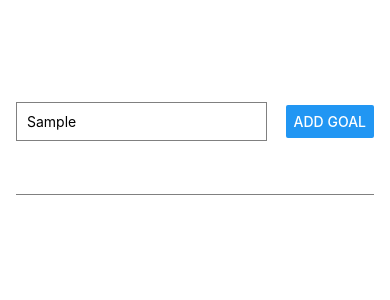
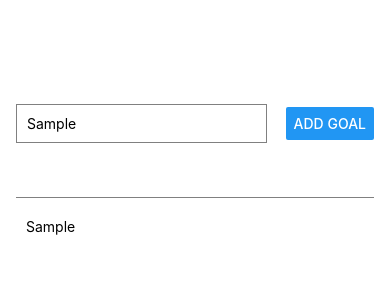
Before and after one commit to RadekMyska27/React_Native_Course, a React Native app: screen / in a window 390 px wide. Both pictures are taken after typing "Sample" into the empty fields and a click on the button "ADD GOAL". Shown: the top 300 px of the page. Built offline with nearby package versions, Linux system fonts and the light colour scheme.

Commit message:
added remove handler

```diff
--- a/App.tsx
+++ b/App.tsx
@@ -3,12 +3,29 @@ import React, {useState} from "react";
 import GoalItem from "./components/GoalItem";
 import GoalInput from "./components/GoalInput";
 
+export interface IGoal {
+    text: string,
+    id: number
+}
+
 export default function App() {
-    const [goals, setGoals] = useState<string[]>([])
+
+
+    const [goals, setGoals] = useState<IGoal[]>([])
 
     function addGoalHandler(goal: string) {
+        const generatedKey = Math.random()
+
+        const goalToInsert: IGoal = {id: generatedKey, text: goal}
+
         setGoals(prevState => {
-            return [...prevState, goal]
+            return [...prevState, goalToInsert]
+        })
+    }
+
+    function removeGoalHandler(id: number) {
+        setGoals(currentGoals => {
+            return currentGoals.filter(g => g.id !== id)
         })
     }
 
@@ -28,11 +45,10 @@ export default function App() {
                 <FlatList
                     data={goals}
                     renderItem={(itemData) => {
-                        return <GoalItem goal={itemData.item}/>
+                        return <GoalItem goal={itemData.item} removeGoalHandler={removeGoalHandler}/>
                     }}
                 />
             </View>
-
         </View>
     );
 }
@@ -44,25 +60,6 @@ const styles = StyleSheet.create({
         padding: 50,
         paddingHorizontal: 16
     },
-
-    inputContainer: {
-        flex: 1,
-        flexDirection: "row",
-        justifyContent: "space-between",
-        alignItems: "center",
-        marginBottom: 24,
-        borderBottomWidth: 1,
-        borderColor: "grey"
-    },
-
-    textInput: {
-        borderWidth: 1,
-        borderColor: 'grey',
-        width: "70%",
-        marginRight: 10,
-        padding: 10
-    },
-
     goalContainer: {
         flex: 4
     }
--- a/components/GoalInput.tsx
+++ b/components/GoalInput.tsx
@@ -14,7 +14,7 @@ const GoalInput: React.FC<IGoalInputData> = (data: IGoalInputData) => {
     }
 
     function addGoalPressHandler() {
-        // data.addGoalHandler(goal)
+        data.addGoalHandler(goal)
     }
 
     return (
@@ -36,7 +36,7 @@ const styles = StyleSheet.create({
         flexDirection: "row",
         justifyContent: "space-between",
         alignItems: "center",
-        marginBottom: 24,
+        marginBottom: 10,
         borderBottomWidth: 1,
         borderColor: "grey"
     },
@@ -48,8 +48,4 @@ const styles = StyleSheet.create({
         marginRight: 10,
         padding: 10
     },
-
-    goalContainer: {
-        flex: 4
-    }
 });
--- a/components/GoalItem.tsx
+++ b/components/GoalItem.tsx
@@ -1,14 +1,32 @@
 import React from 'react';
-import {StyleSheet, Text} from "react-native";
+import {Pressable, StyleSheet, Text, View} from "react-native";
+
+import {IGoal} from "../App";
 
 export interface IGoalItemData {
-    goal: string
+    goal: IGoal
+    removeGoalHandler: (id: number) => void
 }
 
 const GoalItem: React.FC<IGoalItemData> = (data: IGoalItemData) => {
-    return <Text>{data.goal}</Text>
+    function removeHandler() {
+        data.removeGoalHandler(data.goal.id)
+    }
+
+    return (
+        <Pressable onPress={removeHandler}>
+            <View style={styles.goalItem}>
+                <Text>{data.goal.text}</Text>
+            </View>
+        </Pressable>
+    )
 }
 
 export default GoalItem
 
-const styles = StyleSheet.create({});
+const styles = StyleSheet.create({
+    goalItem: {
+        margin: 5,
+        padding: 5
+    }
+});
```
